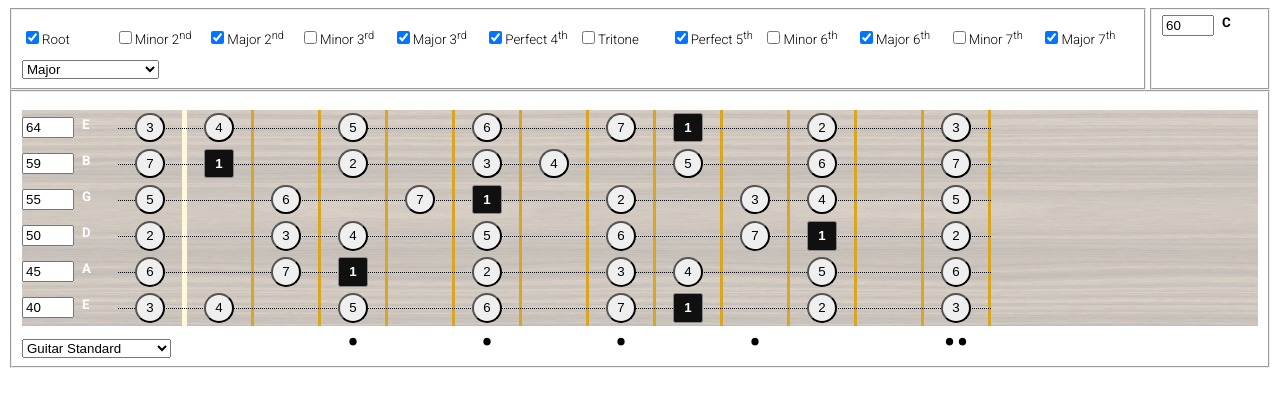
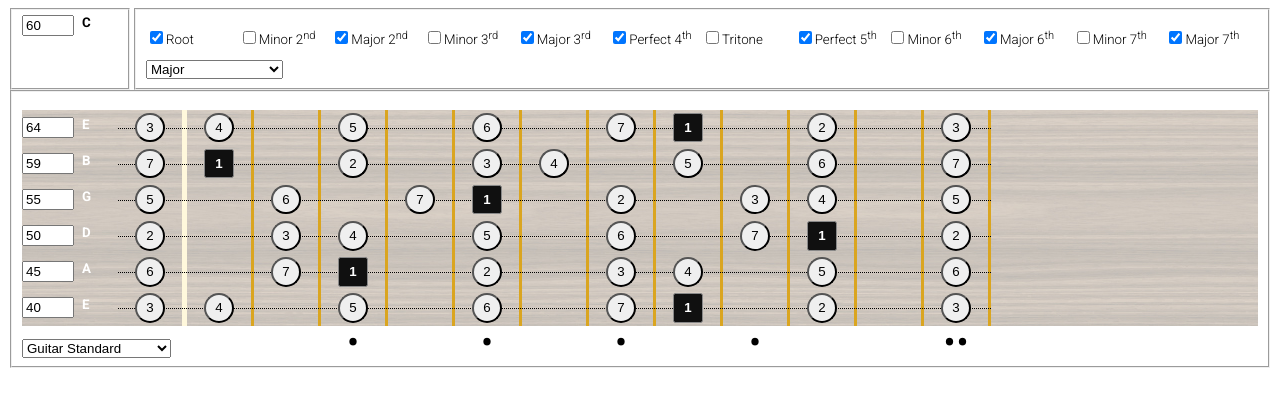
Before and after one commit to PerryRylance/ScaleChart, a React (Create React App) app: page / in a window 1280 px wide. Shown: the top 406 px of the page. Built offline with nearby package versions, Linux system fonts and the light colour scheme.

Commit message:
Swapped position of key and scale

```diff
--- a/src/App.js
+++ b/src/App.js
@@ -83,14 +83,14 @@ class App extends React.Component
 			<div className="app">
 				<form>
 					<div className="abstract-controls">
+						<Key
+							pitch={this.state.key}
+							onChange={event => this.onKeyChange(event)}
+							/>
 						<Scale
 							semitones={this.state.semitones}
 							onChange={event => this.onScaleChange(event)}
 							onScalePresetChange={event => this.onScalePresetChange(event)}
-							/>
-						<Key
-							pitch={this.state.key}
-							onChange={event => this.onKeyChange(event)}
 							/>
 					</div>
 					<div className="instrument-controls">
```
